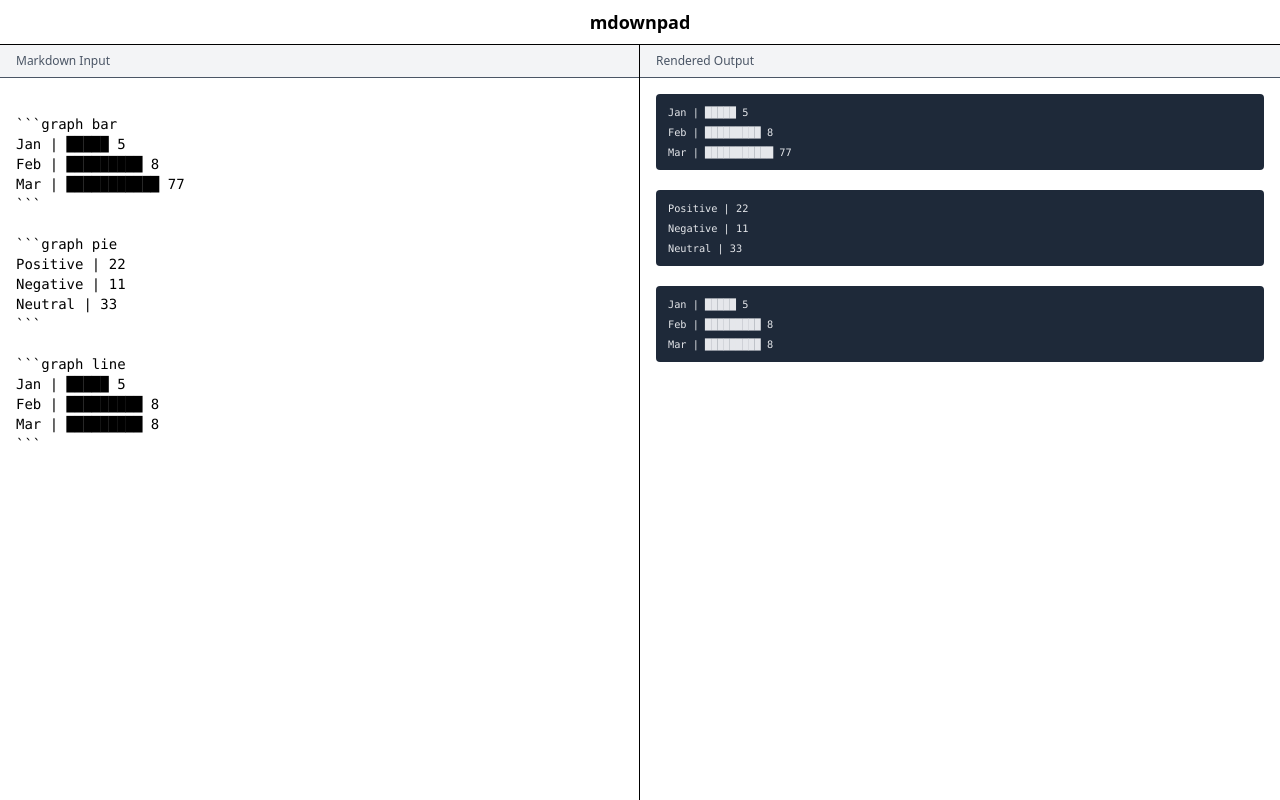
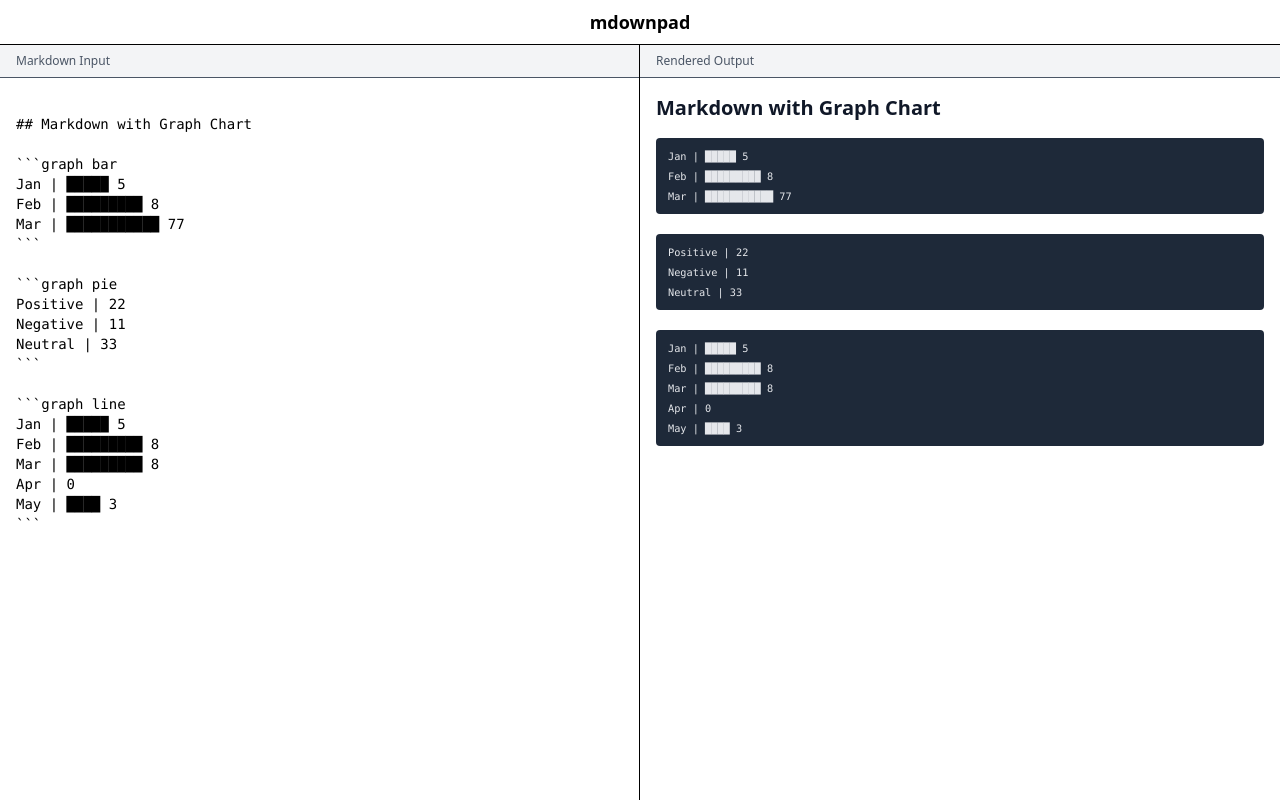
Before and after one commit to roylory/mdownpad, a React (Vite) app: page / in a window 1280 px wide. Built offline with nearby package versions, Linux system fonts and the light colour scheme; what markdown-it-graph would draw is missing.

Commit message:
update sample input

```diff
--- a/src/App.tsx
+++ b/src/App.tsx
@@ -8,6 +8,8 @@ const md = new MarkdownIt()
 md.use(markdownItGraph)
 
 const sampleInput = `
+## Markdown with Graph Chart
+
 \`\`\`graph bar
 Jan | █████ 5
 Feb | █████████ 8
@@ -24,6 +26,8 @@ Neutral | 33
 Jan | █████ 5
 Feb | █████████ 8
 Mar | █████████ 8
+Apr | 0
+May | ████ 3
 \`\`\`
 `
 
```
